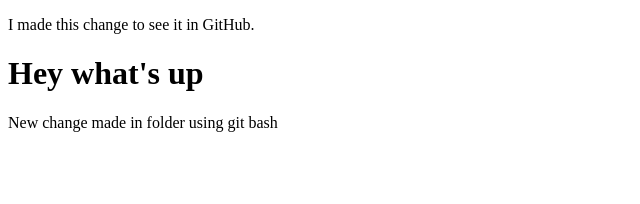
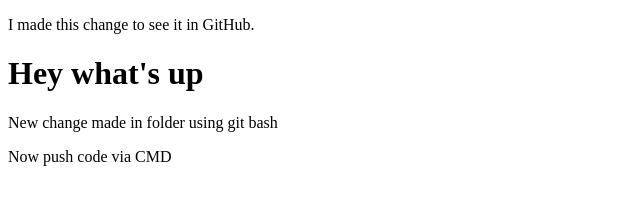
Before and after one commit to DPSDR/my-second-repo, a plain HTML site: page index.html in a window 1280 px wide. Shown: the whole page, without its empty margins (0-640 px from the left). Drawn offline with Linux system fonts and the light colour scheme.

Commit message:
Push code via cmd

```diff
--- a/index.html
+++ b/index.html
@@ -9,5 +9,6 @@
     <p>I made this change to see it in GitHub.</p>
     <h1>Hey what's up</h1>
     <p>New change made in folder using git bash</p>
+    <p>Now push code via CMD</p>
 </body>
 </html>
```
